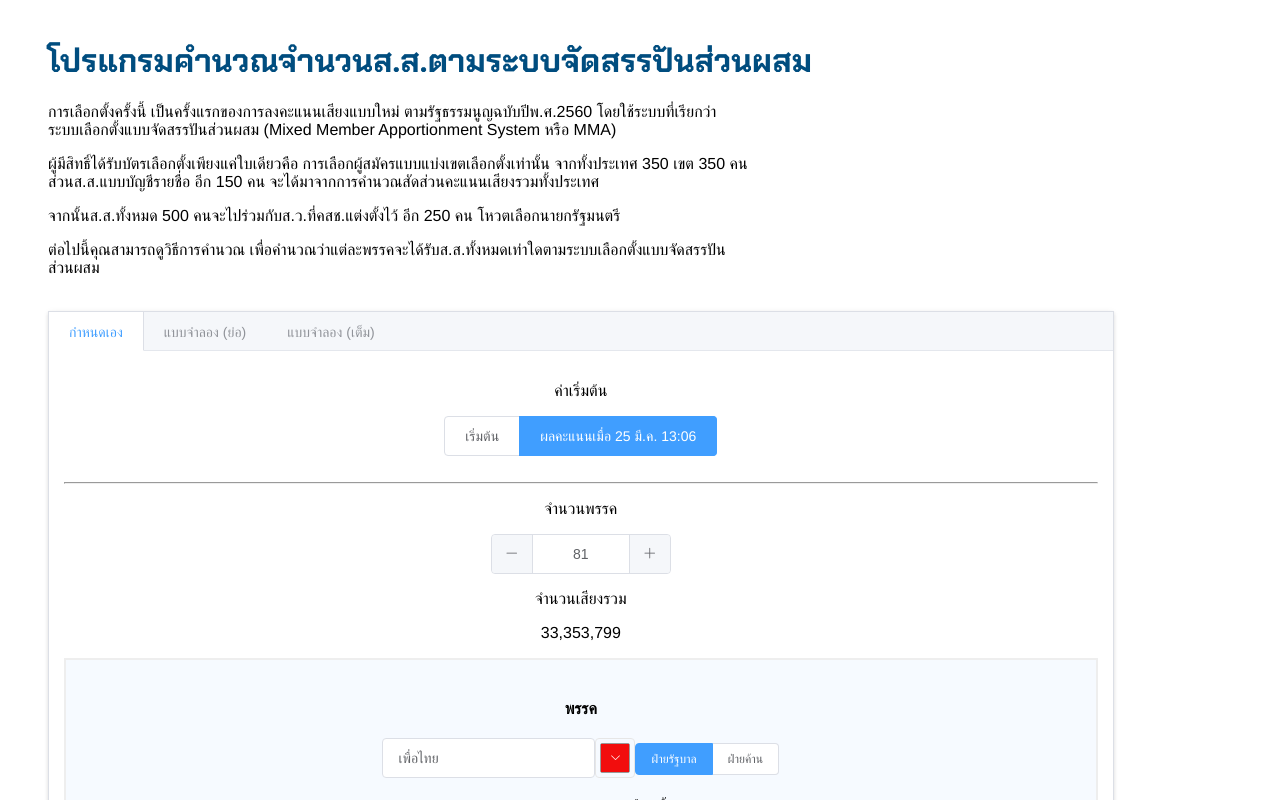
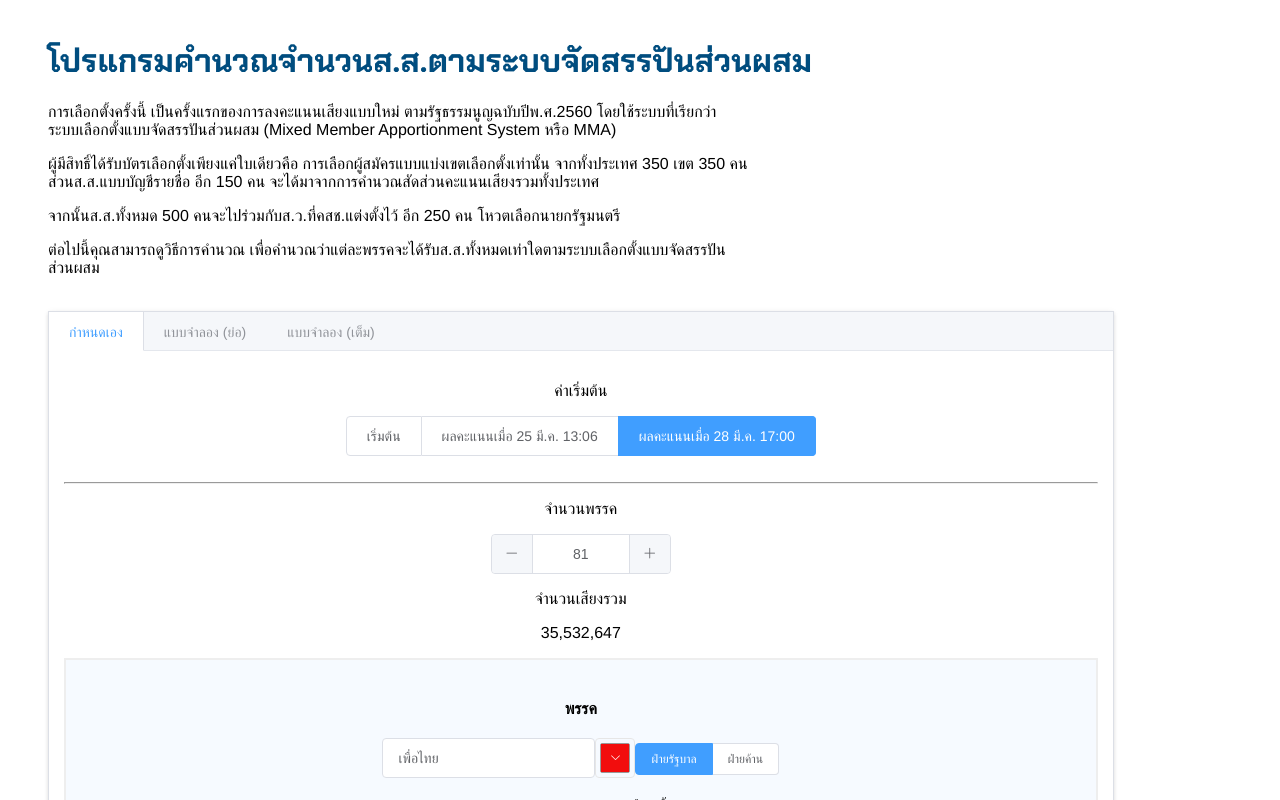
Before and after one commit to na399/thailand-mma-election-explained, a Vue app: page / in a window 1280 px wide. Shown: the top 800 px of the page. Built offline with nearby package versions, Linux system fonts and the light colour scheme.

Commit message:
Add new scores

```diff
--- a/src/App.vue
+++ b/src/App.vue
@@ -7,6 +7,7 @@
           <el-radio-group v-model="template" @change="reset(template)">
             <el-radio-button label="เริ่มต้น"></el-radio-button>
             <el-radio-button label="ผลคะแนนเมื่อ 25 มี.ค. 13:06"></el-radio-button>
+            <el-radio-button label="ผลคะแนนเมื่อ 28 มี.ค. 17:00"></el-radio-button>
           </el-radio-group>
         </div>
         <br>
@@ -100,10 +101,10 @@ export default {
   data() {
     return {
       nSimulationRun: 0,
-      template: "ผลคะแนนเมื่อ 25 มี.ค. 13:06",
+      template: "ผลคะแนนเมื่อ 28 มี.ค. 17:00",
       nParty: 81,
       nConstituentSeat: 350,
-      nVote: 33353799,
+      nVote: 35532647,
       partyName: [
         "เพื่อไทย",
         "พลังประชารัฐ",
@@ -356,87 +357,83 @@ export default {
         0
       ],
       partyNTotalVote: [
-        7423361,
-        7939937,
-        5871137,
-        3704654,
-        3512446,
-        771534,
-        736948,
-        457482,
-        457432,
-        393909,
-        391728,
-        237287,
-        200097,
-        122494,
-        77350,
-        69840,
-        63602,
-        57058,
-        56555,
-        52894,
-        52675,
-        44427,
-        42331,
-        41589,
-        36850,
-        33287,
-        31634,
-        28788,
-        27149,
-        26188,
-        25057,
-        24482,
-        21788,
-        20753,
-        19825,
-        16758,
-        16528,
-        16285,
-        15899,
-        15759,
-        14175,
-        12660,
-        12167,
-        11579,
-        11109,
-        10996,
-        10080,
-        9318,
-        9174,
-        9091,
-        8348,
-        7570,
-        6320,
-        6201,
-        5496,
-        4922,
-        4883,
-        4646,
-        4423,
-        4328,
-        4311,
-        3873,
-        3202,
-        3111,
-        2724,
-        2560,
-        2419,
-        2209,
-        1551,
-        1004,
-        869,
-        757,
-        571,
-        548,
-        435,
-        192,
-        180,
-        0,
-        0,
-        0,
-        0
+        7920630,
+        8433137,
+        6265950,
+        3947726,
+        3732883,
+        826530,
+        782031,
+        485436,
+        485664,
+        419393,
+        416324,
+        252044,
+        213129,
+        136597,
+        81733,
+        73871,
+        69417,
+        60840,
+        60421,
+        56339,
+        56617,
+        47848,
+        45508,
+        44766,
+        39792,
+        35533,
+        33748,
+        31307,
+        29607,
+        27799,
+        26617,
+        26598,
+        23059,
+        22662,
+        21463,
+        17867,
+        17683,
+        16839,
+        17664,
+        17112,
+        15365,
+        13457,
+        12946,
+        12576,
+        12268,
+        11839,
+        11043,
+        9685,
+        9757,
+        9561,
+        9074,
+        8095,
+        6799,
+        6398,
+        5942,
+        5447,
+        5321,
+        5334,
+        4786,
+        4624,
+        4568,
+        4237,
+        3535,
+        3254,
+        2951,
+        2536,
+        2343,
+        2353,
+        1595,
+        1079,
+        905,
+        791,
+        610,
+        562,
+        446,
+        198,
+        183
       ],
       paramChanged: false
     };
@@ -623,6 +620,341 @@ export default {
           this.partySide = ["ฝ่ายรัฐบาล", "ฝ่ายค้าน"];
           this.partyNConstituentSeat = [175, 175];
           this.partyNTotalVote = [17500000, 17500000];
+          break;
+        case "ผลคะแนนเมื่อ 28 มี.ค. 17:00":
+          this.nParty = 81;
+          this.nConstituentSeat = 350;
+          this.nVote = 35532647;
+          this.partyName = [
+            "เพื่อไทย",
+            "พลังประชารัฐ",
+            "อนาคตใหม่",
+            "ประชาธิปัตย์",
+            "ภูมิใจไทย",
+            "เสรีรวมไทย",
+            "ชาติไทยพัฒนา",
+            "ประชาชาติ",
+            "เศรษฐกิจใหม่",
+            "เพื่อชาติ",
+            "รวมพลังประชาชาติไทย",
+            "ชาติพัฒนา",
+            "พลังท้องถิ่นไท",
+            "รักษ์ผืนป่าประเทศไทย",
+            "พลังปวงชนไทย",
+            "พลังชาติไทย",
+            "ประชาภิวัฒน์",
+            "พลังไทยรักไทย",
+            "ไทยศรีวิไลย์",
+            "ครูไทยเพื่อประชาชน",
+            "ประชานิยม",
+            "ประชาธรรมไทย",
+            "ประชาชนปฏิรูป",
+            "พลเมืองไทย",
+            "ประชาธิปไตยใหม่",
+            "พลังธรรมใหม่",
+            "ไทรักธรรม",
+            "เพื่อแผ่นดิน",
+            "ทางเลือกใหม่",
+            "ภราดรภาพ",
+            "พลังประชาธิปไตย",
+            "เพื่อคนไทย",
+            "พลังไทสร้างชาติ",
+            "กรีน",
+            "แผ่นดินธรรม",
+            "มหาชน",
+            "พลังสังคม",
+            "สยามพัฒนา",
+            "เครือข่ายชาวนาแห่งประเทศไทย",
+            "แทนคุณแผ่นดิน",
+            "เพื่อธรรม",
+            "รวมใจไทย",
+            "คลองไทย",
+            "ผึ้งหลวง",
+            "ภาคีเครือข่ายไทย",
+            "ประชากรไทย",
+            "ประชาไทย",
+            "พลังไทยรักชาติ",
+            "ชาติพันธุ์ไทย",
+            "พลังศรัทธา",
+            "ความหวังใหม่",
+            "เพื่อไทยพัฒนา",
+            "ถิ่นกาขาวชาววิไล",
+            "พลังครูไทย",
+            "ไทยธรรม",
+            "สังคมประชาธิปไตยไทย",
+            "กลาง",
+            "สามัญชน",
+            "ฐานรากไทย",
+            "พลังรัก",
+            "พลังแผ่นดินทอง",
+            "ไทยรุ่งเรือง",
+            "ภูมิพลังเกษตรกรไทย",
+            "รักท้องถิ่นไทย",
+            "พลังแรงงานไทย",
+            "คนธรรมดาแห่งประเทศไทย",
+            "พลังไทยดี",
+            "พลังสหกรณ์",
+            "เพื่อชีวิตใหม่",
+            "พัฒนาประเทศไทย",
+            "เพื่อสหกรณ์ไทย",
+            "มติประชา",
+            "ยางพาราไทย",
+            "ประชาธิปไตยเพื่อประชาชน",
+            "รักษ์ธรรม",
+            "อนาคตไทย",
+            "กสิกรไทย",
+            "คนงานไทย",
+            "เพื่อนไทย",
+            "พลังคนกีฬา",
+            "ไทยรักษาชาติ"
+          ];
+          (this.partyColor = [
+            "hsl(0, 90%, 50%)",
+            "hsl(240, 90%, 50%)",
+            "hsl(22, 90%, 60%)",
+            "hsl(200, 90%, 50%)",
+            "hsl(260, 100%, 50%)",
+            "hsl(55, 90%, 50%)",
+            "hsl(320, 90%, 50%)",
+            "hsl(70, 90%, 50%)",
+            "hsl(230, 100%, 70%)",
+            "hsl(340, 100%, 70%)",
+            "hsl(220, 90%, 50%)",
+            "hsl(25, 90%, 50%)",
+            "#0f41ce",
+            "#33338f",
+            "#829aa7",
+            "#e6b750",
+            "#0c327a",
+            "#da3731",
+            "#f20707",
+            "#ffaf41",
+            "#2b2d66",
+            "#ff72a8",
+            "#ad1b34",
+            "#209fa0",
+            "#d32524",
+            "#01019a",
+            "#35899a",
+            "#000099",
+            "#eb4138",
+            "#7a3e21",
+            "#175a38",
+            "#395a3d",
+            "#259747",
+            "#bd646d",
+            "#8dbf44",
+            "#e43ba2",
+            "#b49e31",
+            "#3839a8",
+            "#c0bcc3",
+            "#c4403a",
+            "#0c5a38",
+            "#fef102",
+            "#aa6a9b",
+            "#d9771c",
+            "#27ac67",
+            "#e08119",
+            "#dc8428",
+            "#d63a40",
+            "#026aec",
+            "#2f3293",
+            "#076350",
+            "#2d3180",
+            "#313091",
+            "#e9b54a",
+            "#dfde4a",
+            "#ef7824",
+            "#ec5c2c",
+            "#bc0911",
+            "#0c5197",
+            "#303d8e",
+            "#f7c704",
+            "#0a217d",
+            "#181f97",
+            "#245896",
+            "#08663b",
+            "#a35f26",
+            "#594835",
+            "#0eafeb",
+            "#c32429",
+            "#ea1f25",
+            "#1f68dd",
+            "#6e2fff",
+            "#674590",
+            "#36aadc",
+            "#406887",
+            "#148e14",
+            "#c67328",
+            "#73c9ec",
+            "#6ab36d",
+            "#059b3a",
+            "#fbf008",
+            "#c3067e"
+          ]),
+            (this.partySide = []);
+          this.partyNConstituentSeat = [
+            137,
+            97,
+            30,
+            33,
+            39,
+            0,
+            6,
+            6,
+            0,
+            0,
+            1,
+            1,
+            0,
+            0,
+            0,
+            0,
+            0,
+            0,
+            0,
+            0,
+            0,
+            0,
+            0,
+            0,
+            0,
+            0,
+            0,
+            0,
+            0,
+            0,
+            0,
+            0,
+            0,
+            0,
+            0,
+            0,
+            0,
+            0,
+            0,
+            0,
+            0,
+            0,
+            0,
+            0,
+            0,
+            0,
+            0,
+            0,
+            0,
+            0,
+            0,
+            0,
+            0,
+            0,
+            0,
+            0,
+            0,
+            0,
+            0,
+            0,
+            0,
+            0,
+            0,
+            0,
+            0,
+            0,
+            0,
+            0,
+            0,
+            0,
+            0,
+            0,
+            0,
+            0,
+            0,
+            0,
+            0,
+            0,
+            0,
+            0,
+            0
+          ];
+          this.partyNTotalVote = [
+            7920630,
+            8433137,
+            6265950,
+            3947726,
+            3732883,
+            826530,
+            782031,
+            485436,
+            485664,
+            419393,
+            416324,
+            252044,
+            213129,
+            136597,
+            81733,
+            73871,
+            69417,
+            60840,
+            60421,
+            56339,
+            56617,
+            47848,
+            45508,
+            44766,
+            39792,
+            35533,
+            33748,
+            31307,
+            29607,
+            27799,
+            26617,
+            26598,
+            23059,
+            22662,
+            21463,
+            17867,
+            17683,
+            16839,
+            17664,
+            17112,
+            15365,
+            13457,
+            12946,
+            12576,
+            12268,
+            11839,
+            11043,
+            9685,
+            9757,
+            9561,
+            9074,
+            8095,
+            6799,
+            6398,
+            5942,
+            5447,
+            5321,
+            5334,
+            4786,
+            4624,
+            4568,
+            4237,
+            3535,
+            3254,
+            2951,
+            2536,
+            2343,
+            2353,
+            1595,
+            1079,
+            905,
+            791,
+            610,
+            562,
+            446,
+            198,
+            183
+          ];
           break;
         case "ผลคะแนนเมื่อ 25 มี.ค. 13:06":
           this.nParty = 81;
```
